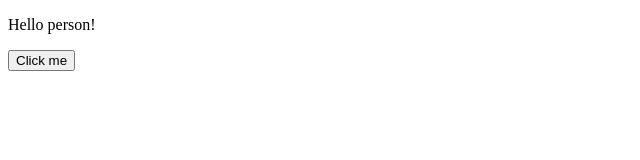
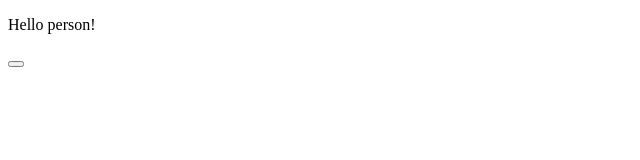
Before and after one commit to DragonHuntrX/chatclient, a plain HTML site: page index.html in a window 1280 px wide. Shown: the whole page, without its empty margins (0-640 px from the left). Drawn offline with Linux system fonts and the light colour scheme.

Commit message:
Updated script and index

```diff
--- a/index.html
+++ b/index.html
@@ -7,9 +7,7 @@
     <p id="text">
       Hello person!
     </p>
-    <button>
-      Click me
-    </button>
+    <button type="button" onclick="update()"></button>
   </body>
 
 </html>
```
